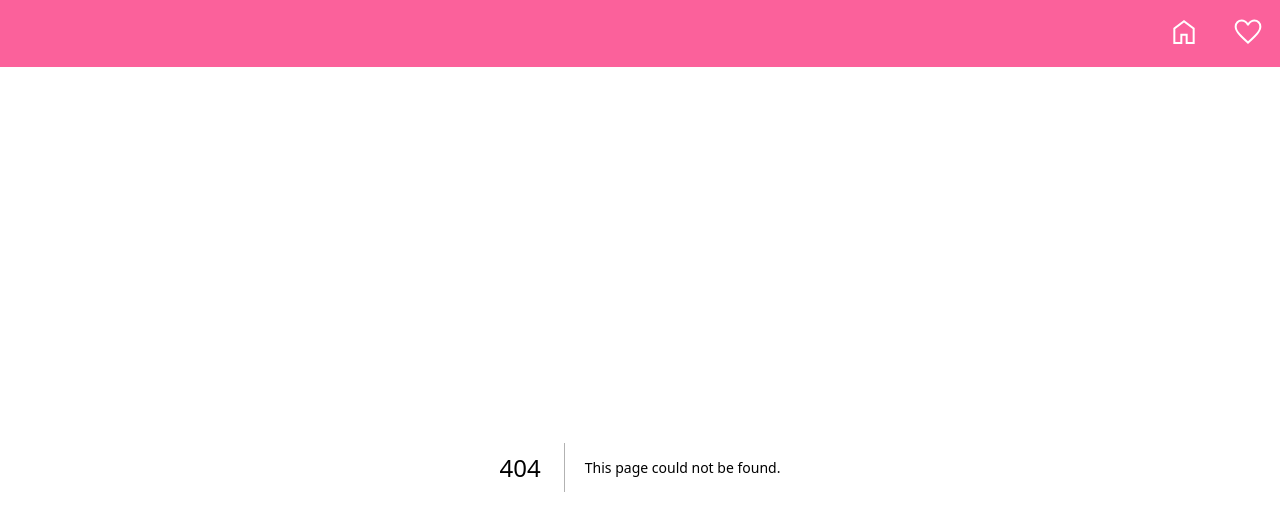
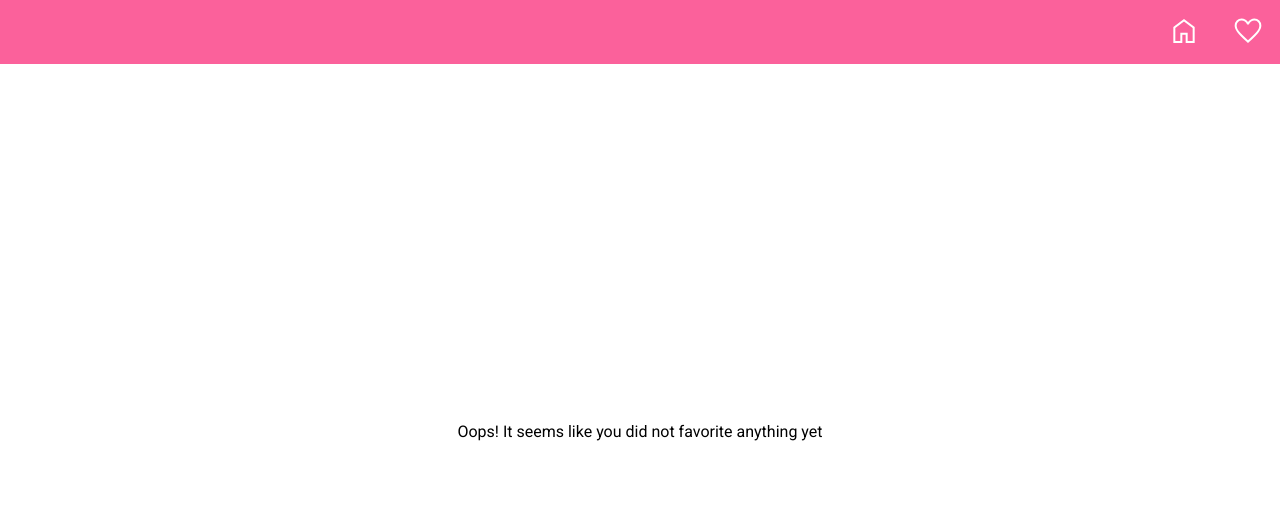
Before and after one commit to IsmailElShinnawy/noon-task, a Next.js app: page /favorites in a window 1280 px wide. Before the commit this address had no page. Shown: the top 530 px of the page. Built offline with nearby package versions, Linux system fonts and the light colour scheme.

Commit message:
feat(favorite-page): display favorited products

```diff
--- a/src/components/Flex.tsx
+++ b/src/components/Flex.tsx
@@ -3,10 +3,11 @@ import styled from 'styled-components'
 type FlexProps = {
     gap?: string
     direction?: 'row' | 'column'
-    justify?: 'end' | 'space-between'
+    justify?: 'end' | 'space-between' | 'center'
     isCentered?: boolean
     children?: React.ReactNode
     className?: string
+    height?: string
 }
 
 const FlexComponent = ({ children, className }: FlexProps) => {
@@ -20,6 +21,7 @@ const Flex = styled(FlexComponent)`
     justify-content: ${(props) => props.justify || 'start'};
     align-items: ${(props) => (props.isCentered ? 'center' : 'start')};
     flex-wrap: wrap;
+    height: ${(props) => props.height || 'auto'};
 `
 
 export { Flex }
--- a/src/components/NavBar.tsx
+++ b/src/components/NavBar.tsx
@@ -1,3 +1,4 @@
+import { NAVBAR_HEIGHT } from '@/constants'
 import Image from 'next/image'
 import Link, { LinkProps } from 'next/link'
 import styled from 'styled-components'
@@ -10,7 +11,7 @@ const NavBar = styled.nav`
     display: flex;
     justify-content: space-around;
     align-items: center;
-
+    height: ${NAVBAR_HEIGHT};
     @media (min-width: 768px) {
         position: sticky;
         top: 0;
--- a/src/components/index.ts
+++ b/src/components/index.ts
@@ -3,3 +3,4 @@ export * from './Layout'
 export * from './Card'
 export * from './Flex'
 export * from './Grid'
+export * from './Text'
--- /dev/null
+++ b/src/constants/index.ts
@@ -0,0 +1 @@
+export const NAVBAR_HEIGHT = '4rem'
--- /dev/null
+++ b/src/pages/favorites.tsx
@@ -0,0 +1,39 @@
+import { Card, Flex, Grid, Text } from '@/components'
+import { NAVBAR_HEIGHT } from '@/constants'
+import { Product } from '@/types'
+import { getFavorites } from '@/utils'
+import { useEffect, useState } from 'react'
+
+const Favorites = () => {
+    const [favorites, setFavorites] = useState<Array<Product>>([])
+
+    useEffect(() => {
+        setFavorites(getFavorites())
+    }, [])
+
+    if (favorites.length === 0) {
+        return (
+            <Flex
+                justify="center"
+                isCentered
+                height={`calc(100vh - ${NAVBAR_HEIGHT})`}
+            >
+                <Text>
+                    Oops! It seems like you did not favorite anything yet
+                </Text>
+            </Flex>
+        )
+    }
+
+    return (
+        <main>
+            <Grid>
+                {favorites.map((product) => (
+                    <Card key={product.id} product={product} />
+                ))}
+            </Grid>
+        </main>
+    )
+}
+
+export default Favorites
--- a/src/styles/index.css
+++ b/src/styles/index.css
@@ -1,5 +1,6 @@
 @import url('https://fonts.googleapis.com/css2?family=Roboto:wght@400;500&display=swap');
 
-* {
+*,
+p {
     font-family: 'Roboto', sans-serif;
 }
```
